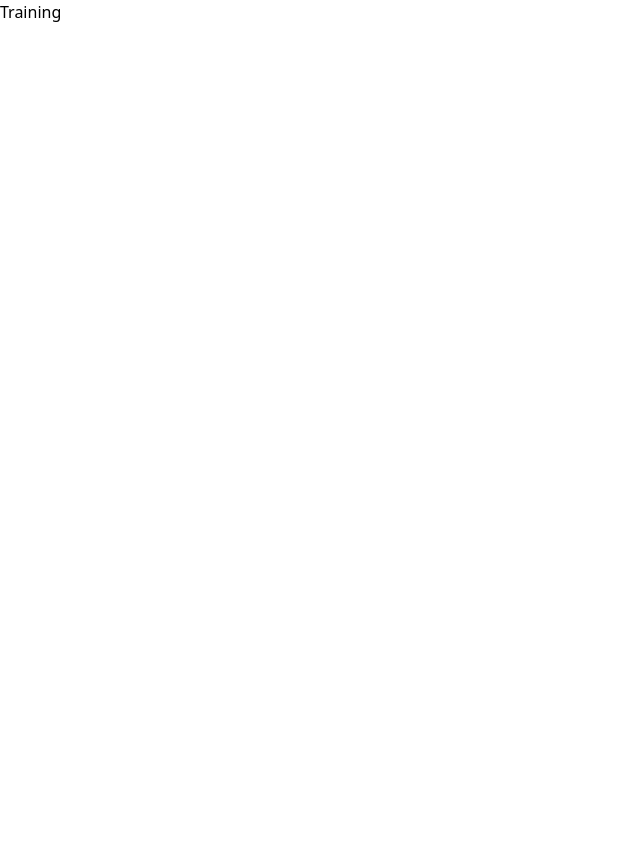
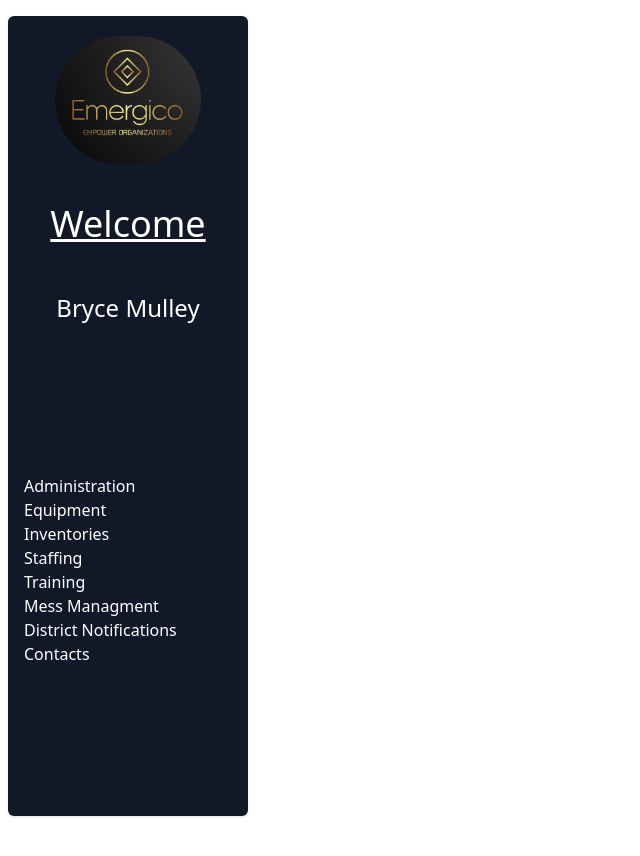
Before and after one commit to bmulley16/FirehallManager, a React (Vite) app: page /training in a window 1280 px wide. Shown: the top 856 px of the page, without its empty margins (0-640 px from the left). Before the commit the page ends 800 px from the top, so only its background shows below. Built offline with nearby package versions, Linux system fonts and the light colour scheme.

Commit message:
added some things to the training and administration pages

```diff
--- a/src/components/Calender-and-staffing/calender.tsx
+++ b/src/components/Calender-and-staffing/calender.tsx
@@ -10,6 +10,7 @@ const daysofWeek = ["Sun", "Mon", "Tue", "Wed", "Thu", " Fri", "Sat"];
 
 export default function Calender() {
   const [currentDatetime, setCurrentDatetime] = useState(DateTime.local());
+
   const [selectedDay, setSelectedDay] = useState<number | null>(null);
 
   const theDailyOnClickInterfaceRender = () => {
--- a/src/pages/administrationpage.tsx
+++ b/src/pages/administrationpage.tsx
@@ -1,3 +1,16 @@
+import { ProfileAside } from "../components/accountPageAside";
+
 export function AdministrationPage() {
-  return <div> Admin</div>;
+  return (
+    <div className="flex">
+      <ProfileAside></ProfileAside>
+      <div className="flex-grid">
+        <div></div>
+
+        <div></div>
+
+        <div></div>
+      </div>
+    </div>
+  );
 }
--- a/src/pages/trainingPage.tsx
+++ b/src/pages/trainingPage.tsx
@@ -1,3 +1,11 @@
+import { ProfileAside } from "../components/accountPageAside";
+
 export function TrainingPage() {
-  return <div>Training</div>;
+  return (
+    <div className="flex-1 h-screen w-screen">
+      <ProfileAside></ProfileAside>
+
+      <div className=" h-full w-full "></div>
+    </div>
+  );
 }
```
